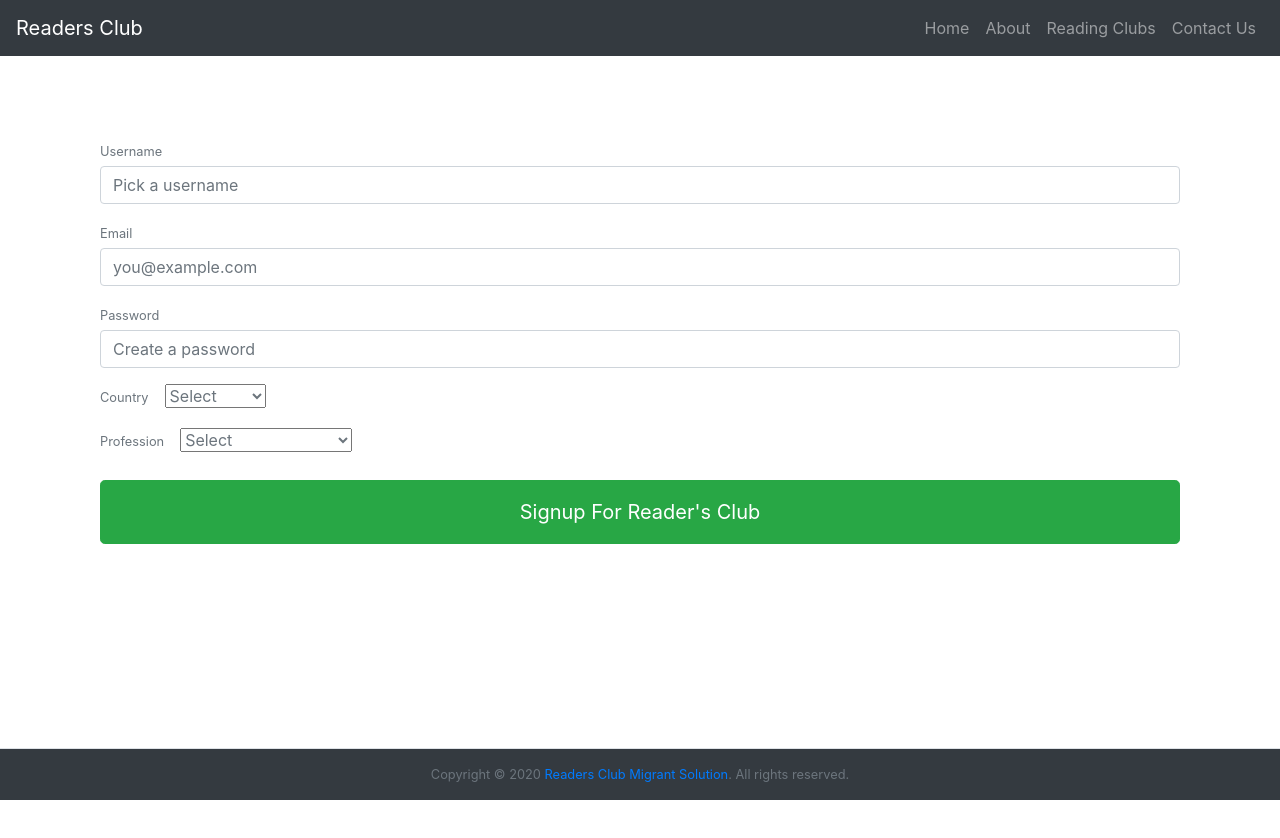
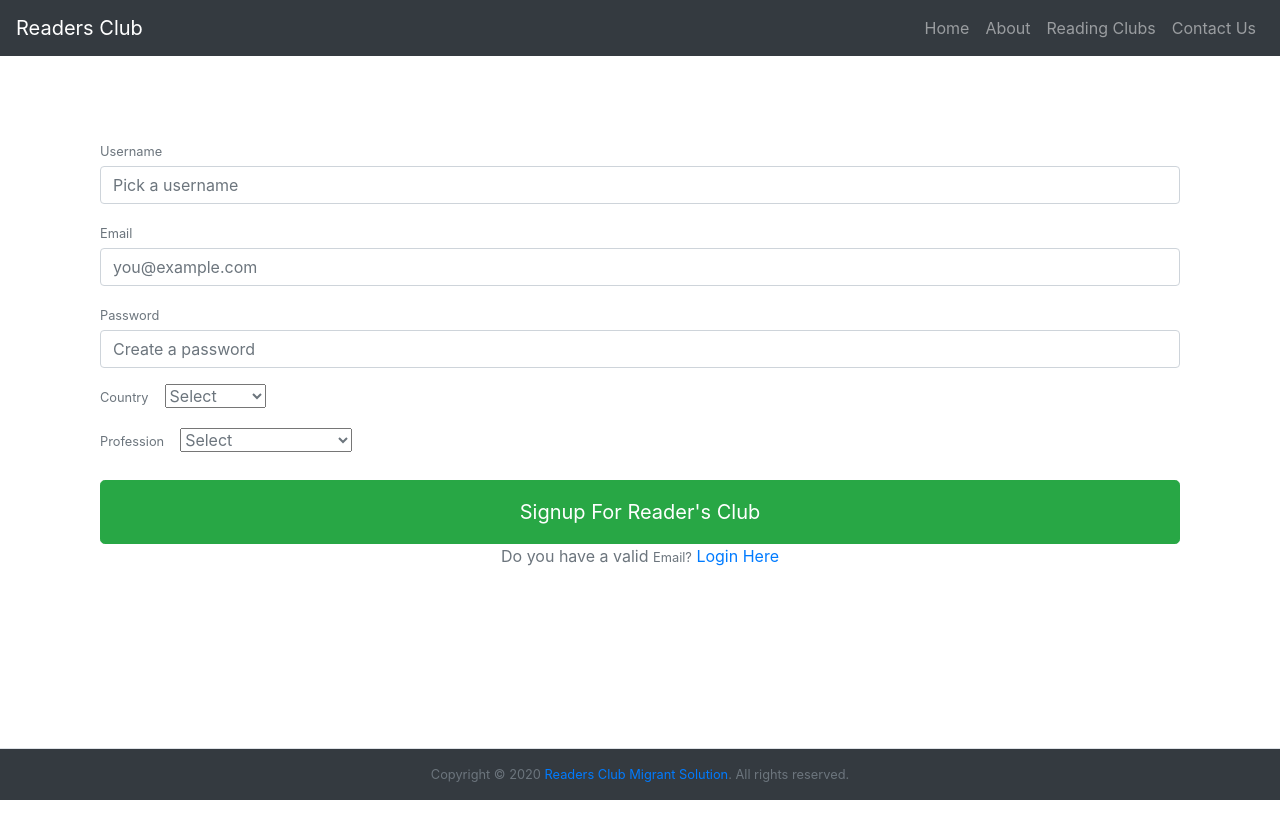
Before and after one commit to EjekanonuB/readersclub-app, a React (Create React App) app: page /signup in a window 1280 px wide. Shown: the top 838 px of the page. Built offline with nearby package versions, Linux system fonts and the light colour scheme.

Commit message:
Corrected the handleSubmit method from button to form which posted my collected data to the DB successively

```diff
--- a/src/components/Login.jsx
+++ b/src/components/Login.jsx
@@ -1,4 +1,4 @@
-import React, { useState, useEffect } from "react";
+import React, { useState } from "react";
 import Title from "./Title";
 import vector13 from "../images/vector13.jpg";
 import Axios from "axios";
--- a/src/components/Signup.jsx
+++ b/src/components/Signup.jsx
@@ -1,4 +1,5 @@
-import React, { useState, useEffect } from "react";
+import React, { useState } from "react";
+import { Link } from "react-router-dom";
 import Title from "./Title";
 import Axios from "axios";
 
@@ -14,7 +15,7 @@ function Signup() {
   async function handleSubmit(e) {
     e.preventDefault();
     try {
-      await Axios.post("http://localhost:5000/create", {
+      await Axios.post("http://localhost:5000/readers/register", {
         username,
         email,
         password,
@@ -23,7 +24,7 @@ function Signup() {
       });
       console.log("User was successively created.");
     } catch (e) {
-      console.log("there was an error...");
+      console.log("There was an error...");
     }
   }
 
@@ -37,7 +38,7 @@ function Signup() {
             </div> */}
 
             <div className="col-md-12 signupFrom mt-md-5">
-              <form action="/POST" method="/signup">
+              <form onSubmit={handleSubmit}>
                 <div class="form-group">
                   <label for="username-register" class="text-muted mb-1">
                     <small>Username</small>
@@ -46,10 +47,11 @@ function Signup() {
                     onChange={(e) => setUsername(e.target.value)}
                     id="username-register"
                     name="username"
+                    value={username}
                     class="form-control"
                     type="text"
                     placeholder="Pick a username"
-                    autocomplete="off"
+                    autocomplete="offnpm "
                   />
                 </div>
 
@@ -61,6 +63,7 @@ function Signup() {
                     onChange={(e) => setEmail(e.target.value)}
                     id="email-register"
                     name="email"
+                    value={email}
                     class="form-control"
                     type="text"
                     placeholder="you@example.com"
@@ -76,9 +79,11 @@ function Signup() {
                     onChange={(e) => setPassword(e.target.value)}
                     id="password-register"
                     name="password"
+                    value={password}
                     class="form-control"
                     type="password"
                     placeholder="Create a password"
+                    autocomplete="off"
                   />
                 </div>
 
@@ -89,6 +94,7 @@ function Signup() {
                   <select
                     className="text-muted ml-3"
                     name="country"
+                    value={country}
                     id="country"
                     onChange={(e) => setCountry(e.target.value)}
                   >
@@ -106,8 +112,9 @@ function Signup() {
                   </label>
                   <select
                     className="text-muted ml-3"
-                    name="country"
-                    id="country"
+                    name="profession"
+                    value={profession}
+                    id="profession"
                     onChange={(e) => setProfession(e.target.value)}
                   >
                     <option value="Select">Select</option>
@@ -121,12 +128,15 @@ function Signup() {
                 </div>
 
                 <button
-                  onSubmit={handleSubmit}
                   type="submit"
                   class="py-3 mt-4 btn btn-lg btn-success btn-block"
                 >
                   Signup For Reader's Club
                 </button>
+                <p className="text-center text-muted">
+                  Do you have a valid <small>Email?</small>{" "}
+                  <Link to="/login">Login Here</Link>
+                </p>
               </form>
             </div>
           </div>
@@ -143,7 +153,7 @@ function Signup() {
             </div> */}
 
             <div className="col-md-12 signupFrom mt-md-5">
-              <form action="/POST" method="/signup">
+              <form onSubmit={handleSubmit}>
                 <div class="form-group">
                   <label for="username-register" class="text-muted mb-1">
                     <small>Username</small>
@@ -152,10 +162,11 @@ function Signup() {
                     onChange={(e) => setUsername(e.target.value)}
                     id="username-register"
                     name="username"
+                    value={username}
                     class="form-control"
                     type="text"
                     placeholder="Pick a username"
-                    autocomplete="off"
+                    autocomplete="offnpm "
                   />
                 </div>
 
@@ -168,6 +179,7 @@ function Signup() {
                     v
                     id="email-register"
                     name="email"
+                    value={email}
                     class="form-control"
                     type="text"
                     placeholder="you@example.com"
@@ -183,9 +195,11 @@ function Signup() {
                     onChange={(e) => setPassword(e.target.value)}
                     id="password-register"
                     name="password"
+                    value={password}
                     class="form-control"
                     type="password"
                     placeholder="Create a password"
+                    autocomplete="off"
                   />
                 </div>
 
@@ -196,6 +210,7 @@ function Signup() {
                   <select
                     className="text-muted ml-3"
                     name="country"
+                    value={country}
                     id="country"
                     onChange={(e) => setCountry(e.target.value)}
                   >
@@ -213,7 +228,8 @@ function Signup() {
                   </label>
                   <select
                     className="text-muted ml-3"
-                    name="country"
+                    name="profession"
+                    value={profession}
                     id="country"
                     onChange={(e) => setProfession(e.target.value)}
                   >
@@ -228,12 +244,15 @@ function Signup() {
                 </div>
 
                 <button
-                  onSubmit={handleSubmit}
                   type="submit"
                   class="py-3 mt-4 btn btn-lg btn-success btn-block"
                 >
                   Signup For Reader's Club
                 </button>
+                <p className="text-center text-muted">
+                  Do you have a valid <small>Email?</small>{" "}
+                  <Link to="/login">Login Here</Link>
+                </p>
               </form>
             </div>
           </div>
```
